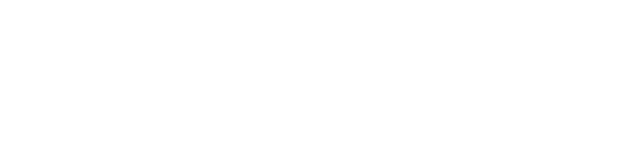
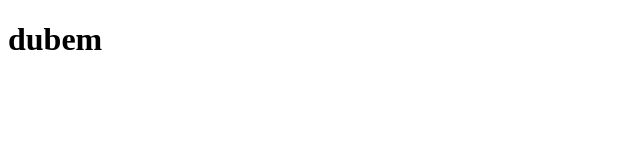
Before and after one commit to Joshua-Chidubem/my-first-code, a plain HTML site: page index.html in a window 1280 px wide. Shown: the whole page, without its empty margins (0-640 px from the left). Drawn offline with Linux system fonts and the light colour scheme.

Commit message:
Admin index.html

```diff
--- a/index.html
+++ b/index.html
@@ -1,3 +1,3 @@
 <!DOCTYPE html>
 <html Lang="en">
-<h1></h1>
+<h1>dubem</h1>
```
